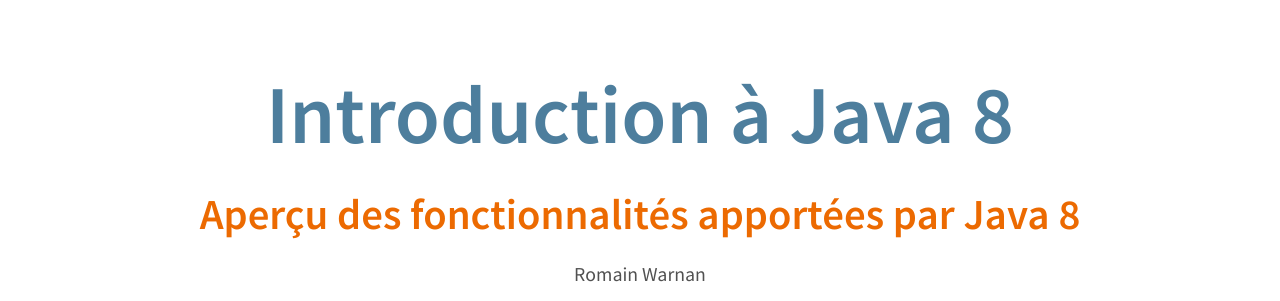
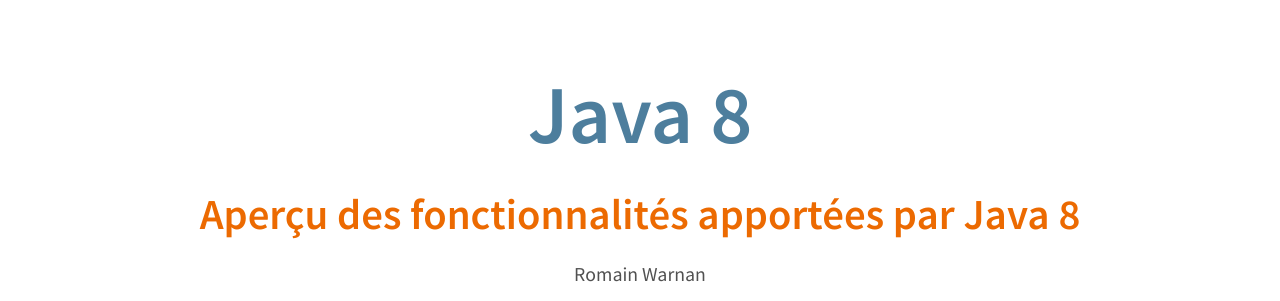
Before and after one commit to romain-warnan/formation-java-8, a website: page docs/index.html in a window 1280 px wide. Shown: the top 301 px of the page. Drawn offline with Linux system fonts and the light colour scheme.

Commit message:
Simplification du titre

```diff
--- a/docs/index.html
+++ b/docs/index.html
@@ -31,7 +31,7 @@
 		<div class="reveal">
 			<div class="slides icon-ultraviolet"><!-- "icon-color" ou "icon-dusk" -->
 				<section class="main-title">
-					<h1>Introduction à Java 8</h1>
+					<h1>Java 8</h1>
 					<h3>Aperçu des fonctionnalités apportées par Java 8</h3>
 					<p>
 						<small>Romain Warnan</small>
```
